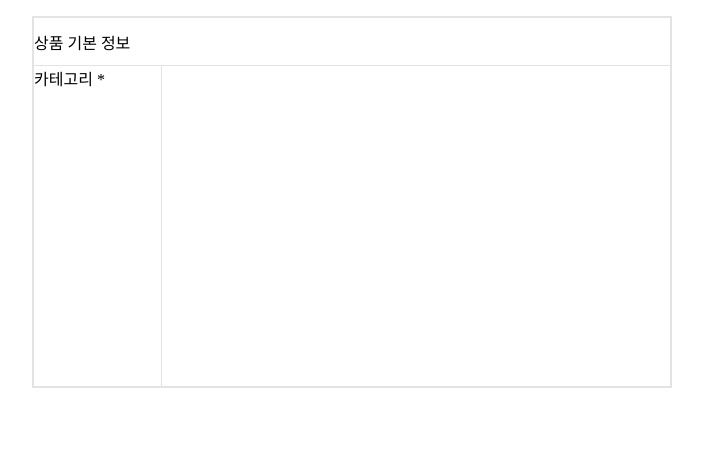
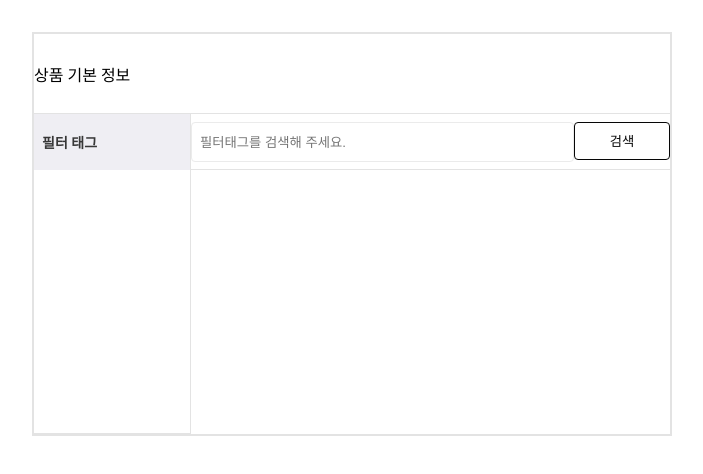
Before and after one commit to wanted-luckyzzang/wanted-product-registration, a React (Create React App) app: page / in a window 1280 px wide. Shown: the top 474 px of the page, without its empty margins (288-991 px from the left). Built offline with nearby package versions, Linux system fonts and the light colour scheme.

Commit message:
feat: 필터 태그 검색 포커스할 때, 모든 태그 표시 추가

```diff
--- a/package.json
+++ b/package.json
@@ -15,6 +15,7 @@
     "material-ui": "^0.20.2",
     "react": "^17.0.2",
     "react-dom": "^17.0.2",
+    "react-paypal-express-checkout": "^1.0.5",
     "react-scripts": "^5.0.0",
     "styled-components": "^5.3.3",
     "web-vitals": "^2.1.4"
--- a/src/App.jsx
+++ b/src/App.jsx
@@ -2,12 +2,13 @@ import React from "react";
 import GlobalStyle from "styles/GlobalStyle";
 import { Category } from "components/Category";
 import "styles/App.css";
+import FilterTag from "components/Filtertag";
 
 function App() {
   return (
     <>
       <GlobalStyle />
-      <Category />
+      <FilterTag />
     </>
   );
 }
--- a/src/common/Grid.js
+++ b/src/common/Grid.js
@@ -1,9 +1,25 @@
-import React from 'react';
-import styled from 'styled-components';
-import { border } from 'styles/palette';
+import React from "react";
+import styled from "styled-components";
+import { border } from "styles/palette";
 
 const Grid = (props) => {
-  const { width, height, padding, margin, isFlex, column, justify, align, bg, border, borderBottom, borderRight, children } = props;
+  const {
+    width,
+    height,
+    padding,
+    margin,
+    isFlex,
+    isWrap,
+    column,
+    justify,
+    align,
+    bg,
+    border,
+    borderBottom,
+    borderRight,
+    scrollY,
+    children,
+  } = props;
 
   const styles = {
     width,
@@ -11,6 +27,7 @@ const Grid = (props) => {
     padding,
     margin,
     isFlex,
+    isWrap,
     column,
     justify,
     align,
@@ -18,39 +35,51 @@ const Grid = (props) => {
     border,
     borderBottom,
     borderRight,
+    scrollY,
   };
 
   return <ElGrid {...styles}>{children}</ElGrid>;
 };
 
 Grid.defaultProps = {
-  width: '100%',
-  height: 'auto',
-  padding: '',
-  margin: '',
+  width: "100%",
+  height: "auto",
+  padding: "",
+  margin: "",
   isFlex: false,
+  isWrap: "",
   column: false,
-  justify: '',
-  align: '',
-  bg: '#fff',
+  justify: "",
+  align: "",
+  bg: "#fff",
   border: false,
   borderBottom: false,
   borderRight: false,
+  scrollY: "",
 };
 
 const ElGrid = styled.div`
   width: ${(props) => props.width};
   height: ${(props) => props.height};
-  ${(props) => (props.padding ? `padding: ${props.padding};` : '')}
-  ${(props) => (props.margin ? `margin: ${props.margin};` : '')}
-  ${(props) => (props.isFlex ? 'display: flex;' : '')}
-  ${(props) => (props.column ? 'flex-direction: column;' : '')}
+  ${(props) => (props.padding ? `padding: ${props.padding};` : "")}
+  ${(props) => (props.margin ? `margin: ${props.margin};` : "")}
+  ${(props) => (props.isFlex ? "display: flex;" : "")}
+  ${(props) => (props.isWrap ? "flex-wrap: wrap;" : "")}
+  ${(props) => (props.column ? "flex-direction: column;" : "")}
 	${(props) => `justify-content: ${props.justify};`};
   ${(props) => `align-items: ${props.align};`};
   background: ${(props) => props.bg};
-  ${(props) => (props.border ? `border: 2px solid ${border.primary};` : '')};
-  ${(props) => (props.borderBottom ? `border-bottom: 1px solid ${border.primary};` : '')};
-  ${(props) => (props.borderRight ? `border-right: 1px solid ${border.primary};` : '')};
+  ${(props) => (props.border ? `border: 2px solid ${border.primary};` : "")};
+  ${(props) =>
+    props.borderBottom ? `border-bottom: 1px solid ${border.primary};` : ""};
+  ${(props) =>
+    props.borderRight ? `border-right: 1px solid ${border.primary};` : ""};
+  ${(props) =>
+    props.scrollY
+      ? `overflow: scroll;
+      &::-webkit-scrollbar{width:8px; height:0px; background: rgba(255,255,255,0.4)};
+      &::-webkit-scrollbar-thumb{background-color:rgba(0,0,0,0.4); border-radius:6px;};`
+      : ""};
 `;
 
 export default Grid;
--- a/src/common/Input.js
+++ b/src/common/Input.js
@@ -1,8 +1,21 @@
-import React from 'react';
-import styled from 'styled-components';
+import React from "react";
+import styled from "styled-components";
 
 const Input = (props) => {
-  const { width, padding, margin, type, checked, placeholder, none, multiple, _ref, _onChange } = props;
+  const {
+    width,
+    padding,
+    margin,
+    type,
+    checked,
+    placeholder,
+    none,
+    multiple,
+    _ref,
+    _onChange,
+    _onFocus,
+    _onBlur,
+  } = props;
 
   const styles = {
     width,
@@ -12,20 +25,31 @@ const Input = (props) => {
   };
 
   return (
-    <ElInput {...styles} type={type} checked={checked} placeholder={placeholder} ref={_ref} multiple={multiple} refonChange={_onChange} />
+    <ElInput
+      {...styles}
+      type={type}
+      checked={checked}
+      placeholder={placeholder}
+      ref={_ref}
+      multiple={multiple}
+      onChange={_onChange}
+      onFocus={_onFocus}
+      onBlur={_onBlur}
+    />
   );
 };
 
 Input.defaultProps = {
-  width: '100%',
-  padding: '',
-  margin: '0',
+  width: "100%",
+  padding: "",
+  margin: "0",
   checked: false,
-  placeholder: '',
+  placeholder: "",
   none: false,
   multiple: false,
   _ref: null,
   _onChange: () => {},
+  _onFocus: () => {},
 };
 
 const ElInput = styled.input`
@@ -35,7 +59,7 @@ const ElInput = styled.input`
   margin: ${(props) => props.margin};
   border: 1px solid #ebebeb;
   border-radius: 4px;
-  ${(props) => (props.none ? 'display: none;' : '')}
+  ${(props) => (props.none ? "display: none;" : "")}
 `;
 
 export default Input;
--- /dev/null
+++ b/src/components/Filtertag/FilterTag.js
@@ -0,0 +1,64 @@
+import React, { useState } from "react";
+import { Grid, Button, Text } from "common";
+import { text } from "styles/palette";
+import Input from "common/Input";
+import { bg } from "styles/palette";
+import SearchTag from "./SearchTag";
+
+const FilterTag = () => {
+  const [filterClick, setFilterClick] = useState(0);
+
+  const test = (event) => {
+    event.target.placeholder = "검색어를 입력하세요.";
+    setFilterClick(1);
+  };
+  const test2 = (event) => {
+    event.target.placeholder = "필터태그를 검색해 주세요.";
+    setFilterClick(0);
+  };
+
+  return (
+    <Grid width="40rem" margin="2rem auto 2rem" border isFlex column>
+      <Grid height="5rem" isFlex align="center" borderBottom>
+        상품 기본 정보
+      </Grid>
+      <Grid isFlex height="20rem">
+        <Grid width="13rem" borderRight borderBottom>
+          <Grid
+            bg={bg.category}
+            height="3.5rem"
+            isFlex
+            align="center"
+            padding="0 0 0 .5rem"
+          >
+            <Text bold>필터 태그</Text>
+          </Grid>
+        </Grid>
+        <Grid isFlex column>
+          <Grid isFlex height="3.5rem" borderBottom padding=".5rem 0 0 0">
+            <Input
+              placeholder="필터태그를 검색해 주세요."
+              width="80%"
+              height="80%"
+              padding=".5rem"
+              _onFocus={test}
+              _onBlur={test2}
+            />
+            <Button
+              width="20%"
+              height="80%"
+              bg="#fff"
+              border={text.dark}
+              color={text.dark}
+            >
+              검색
+            </Button>
+          </Grid>
+          {filterClick === 1 && <SearchTag />}
+        </Grid>
+      </Grid>
+    </Grid>
+  );
+};
+
+export default FilterTag;
--- /dev/null
+++ b/src/components/Filtertag/SearchTag.js
@@ -0,0 +1,25 @@
+import React from "react";
+import { Grid } from "common";
+import { bg } from "styles/palette";
+import TAG_LIST from "components/Filtertag/tagData";
+
+const SearchTag = () => {
+  return (
+    <Grid isFlex isWrap width="100%" scrollY height="10rem">
+      {TAG_LIST.sort().map((tag) => (
+        <Grid
+          width="20%"
+          isFlex
+          justify="center"
+          padding=".5rem 0"
+          margin=".5rem"
+          bg={bg.tag}
+        >
+          {tag}
+        </Grid>
+      ))}
+    </Grid>
+  );
+};
+
+export default SearchTag;
--- /dev/null
+++ b/src/components/Filtertag/index.js
@@ -0,0 +1,3 @@
+import FilterTag from "./FilterTag";
+
+export default FilterTag;
--- /dev/null
+++ b/src/components/Filtertag/tagData.js
@@ -0,0 +1,15 @@
+const TAG_LIST = [
+  "고기",
+  "짜장면",
+  "볶음밥",
+  "탕수육",
+  "짜파게티",
+  "피자",
+  "치킨",
+  "보쌈",
+  "베스트",
+  "파리바게트",
+  "뚜레쥬르",
+];
+
+export default TAG_LIST;
```
Also changed, not shown: src/components/Filtertag.js (deleted, +0 -47 lines), 1 other file (tests, documents, lock files or other folders).
